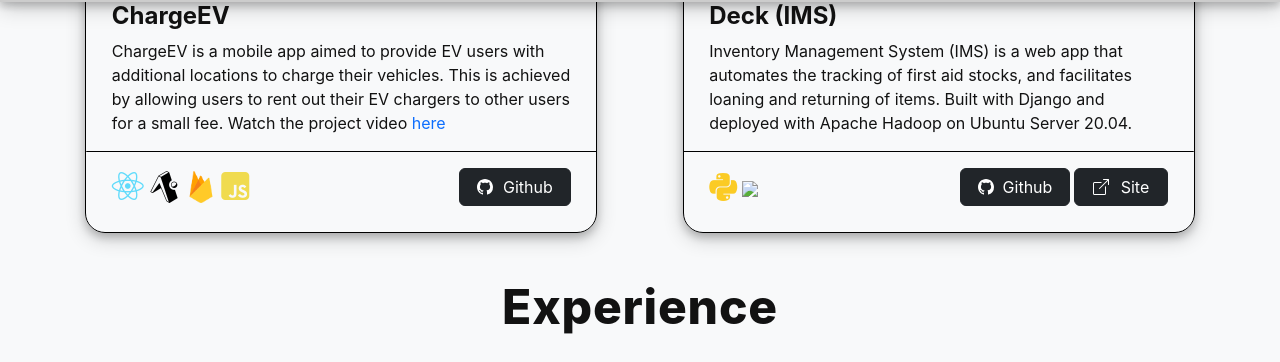
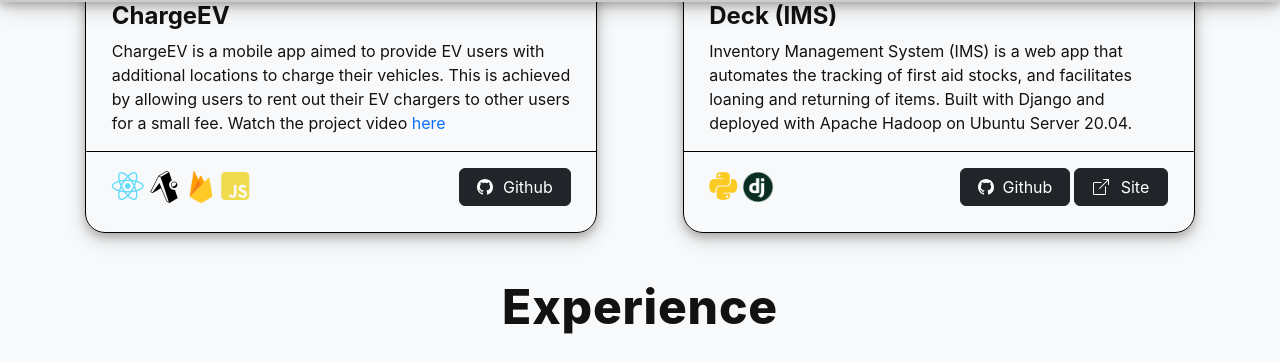
Before and after one commit to jonasgwt/jonasgwt.github.io, a Jekyll site: the page built from index.html, in a window 1280 px wide and 900 px high, scrolled down 2214 px. Shown: the part 88-450 px from the top of the window. Built offline with Jekyll 4.4.1, drawn with Linux system fonts in a browser that asks for light colours; nearby versions of some CDN libraries; some web fonts are replaced.

Commit message:
Fixed Linking Issue

```diff
--- a/_layouts/default.html
+++ b/_layouts/default.html
@@ -249,7 +249,7 @@
                   ">
               <div>
                 <i class="fa-brands fa-python fa-2xl" style="color: #fbcb24"></i>
-                <img class="skill-icon" style="height: 2rem" src="/images/django-icon-0.png" />
+                <img class="skill-icon" style="height: 2rem" src="../assets/images/django-icon-0.png" />
               </div>
               <div style="display: flex">
                 <button class="btn btn-dark github-button" onclick="location.href='https://github.com/jonasgwt/deck'"
```
Also changed, not shown: 1 other file.
